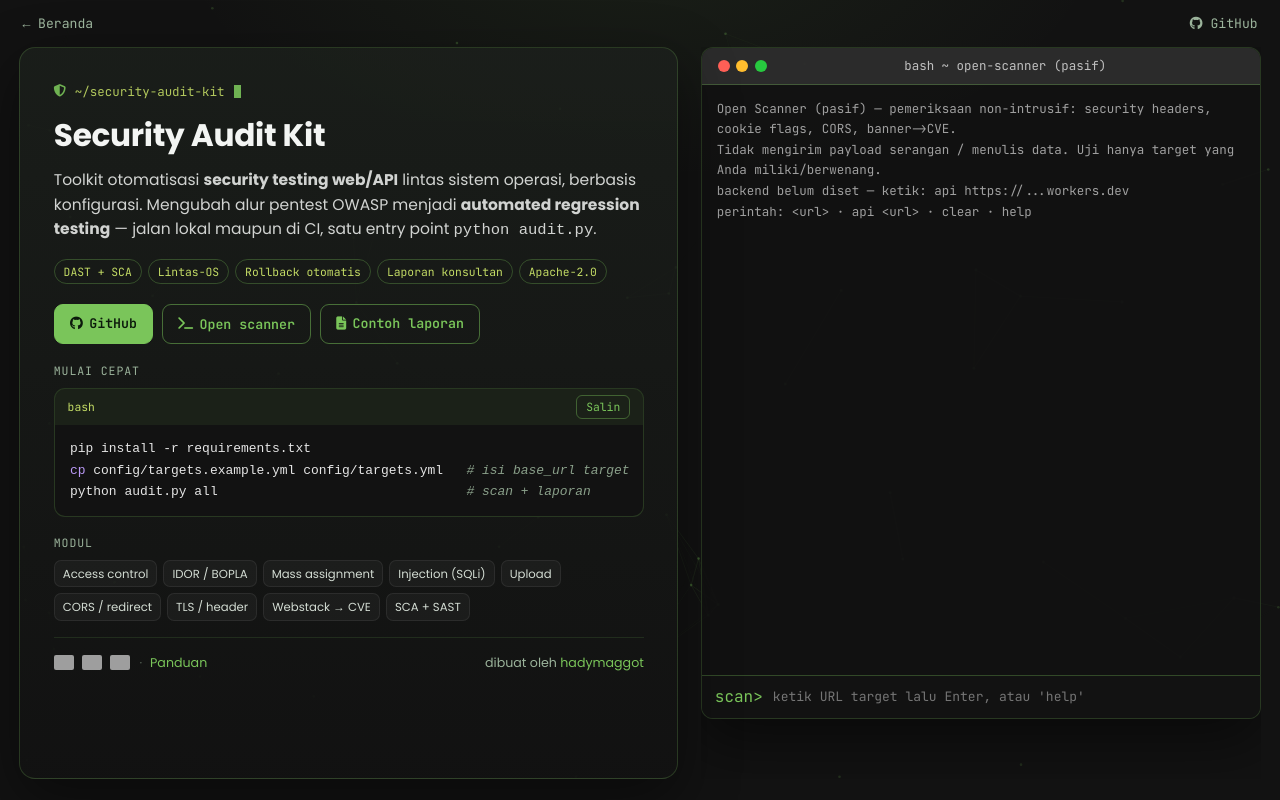
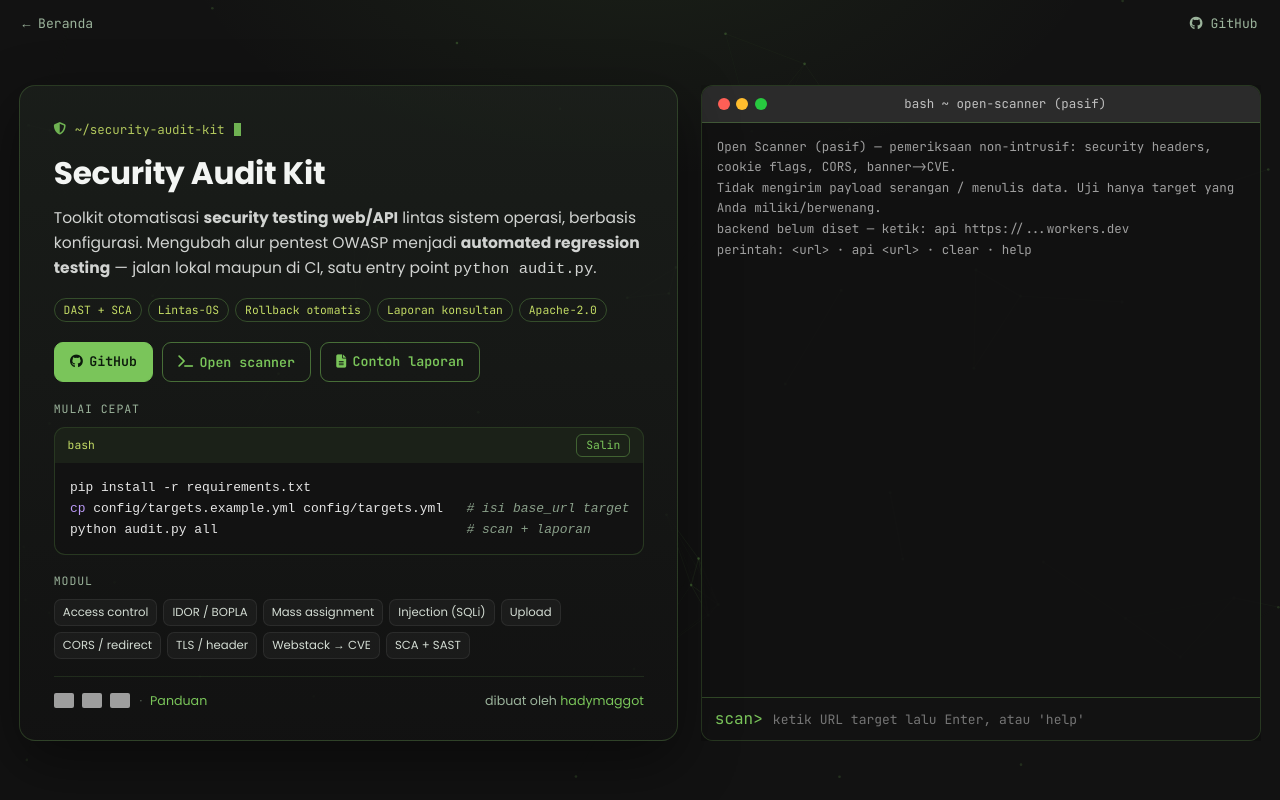
Before and after one commit to hadymaggot/security-audit-kit, a plain HTML site: page docs/index.html in a window 1280 px wide. Both pictures are taken after a click on the button "Open scanner". Drawn offline with nearby package versions, Linux system fonts and the light colour scheme; grey boxes are pictures that could not be loaded.

Commit message:
fix(web): samakan tinggi kartu dan terminal saat split
Baris grid saat split tidak lagi meregang mengisi seluruh stage (align-content:center) sehingga ukurannya mengikuti isi kartu, dan cap max-height pada terminal dihapus agar terminal persis setinggi kartu. Diverifikasi via browser: keduanya 655px, tanpa scroll.

```diff
--- a/docs/index.html
+++ b/docs/index.html
@@ -56,7 +56,7 @@
  .topbar .sp{margin-left:auto}
 
  .stage{position:relative;z-index:2;flex:1 1 auto;min-height:0;display:grid;grid-template-columns:minmax(0,640px) 0fr;justify-content:center;align-items:center;gap:0;padding:0 1.2rem 1.3rem;transition:grid-template-columns .5s cubic-bezier(.4,0,.2,1),gap .5s ease}
- .stage.scanning{grid-template-columns:minmax(0,720px) minmax(0,560px);gap:1.4rem;align-items:stretch}
+ .stage.scanning{grid-template-columns:minmax(0,720px) minmax(0,560px);gap:1.4rem;align-items:stretch;align-content:center}
  /* saat split: kartu dan terminal sama tinggi, sejajar */
  /* saat split: tinggi kartu mengikuti isi; terminal menyamai (stretch) — kartu tak perlu scroll */
  .stage.scanning .card{max-height:100%}
@@ -94,7 +94,7 @@
  .scanpanel{min-width:0;width:100%;overflow:hidden;opacity:0;transform:translateX(26px);pointer-events:none;
    transition:opacity .4s ease,transform .4s ease}
  .stage.scanning .scanpanel{opacity:1;transform:none;pointer-events:auto}
- .termcard{display:flex;flex-direction:column;height:100%;min-height:360px;max-height:84vh;background-color:var(--terminal-bg);border:1px solid var(--line);border-radius:12px;overflow:hidden;box-shadow:0 20px 60px rgba(0,0,0,.5)}
+ .termcard{display:flex;flex-direction:column;height:100%;min-height:0;background-color:var(--terminal-bg);border:1px solid var(--line);border-radius:12px;overflow:hidden;box-shadow:0 20px 60px rgba(0,0,0,.5)}
  .terminal-header{display:flex;align-items:center;background-color:rgba(60,60,60,.6);padding:.5rem 1rem;border-bottom:1px solid rgba(122,197,90,.3)}
  .terminal-buttons{display:flex;gap:.4rem;align-items:center} .term-btn{width:12px;height:12px;border-radius:50%}
  .red{background:#ff5f56}.yellow{background:#ffbd2e}.green{background:#27c93f}
```
